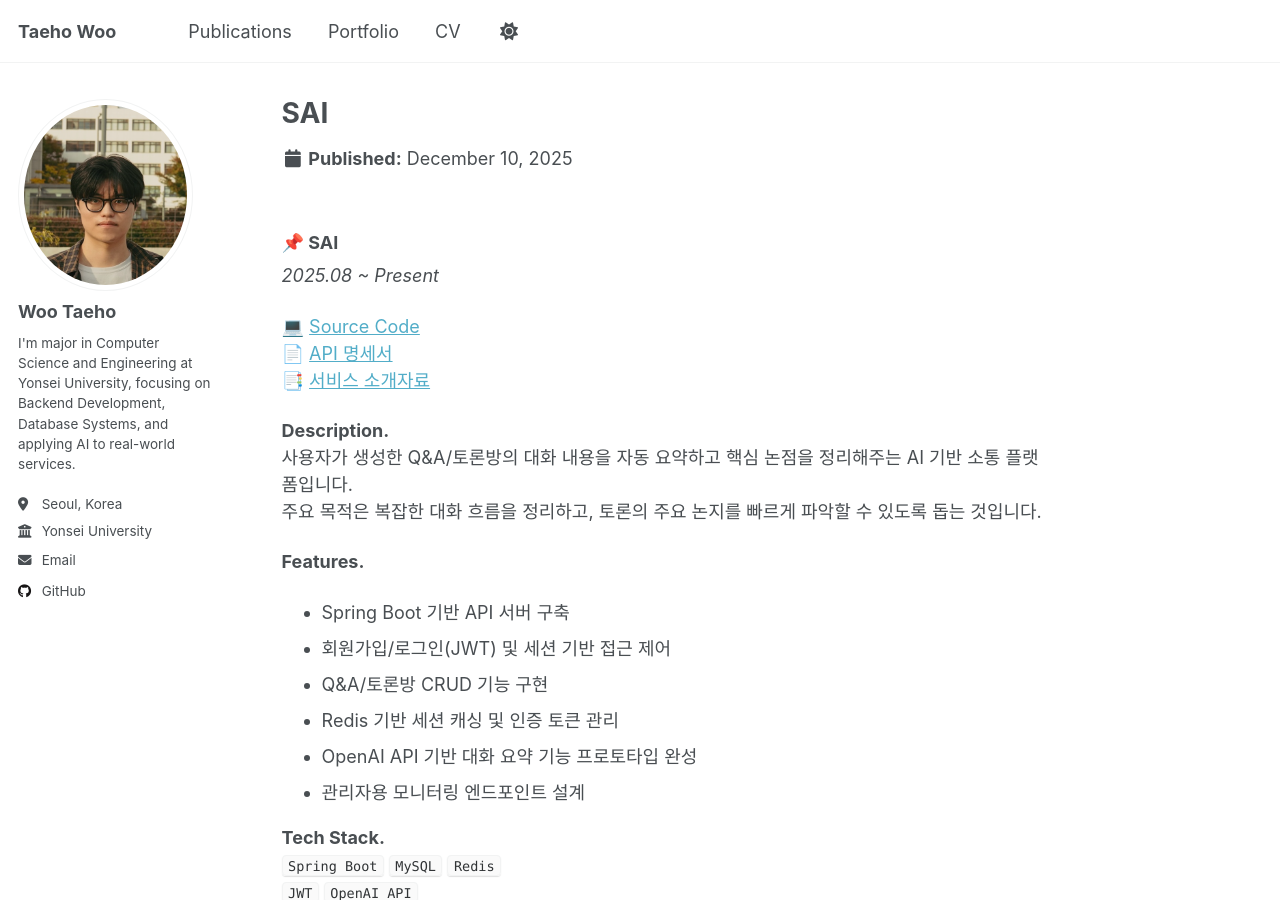
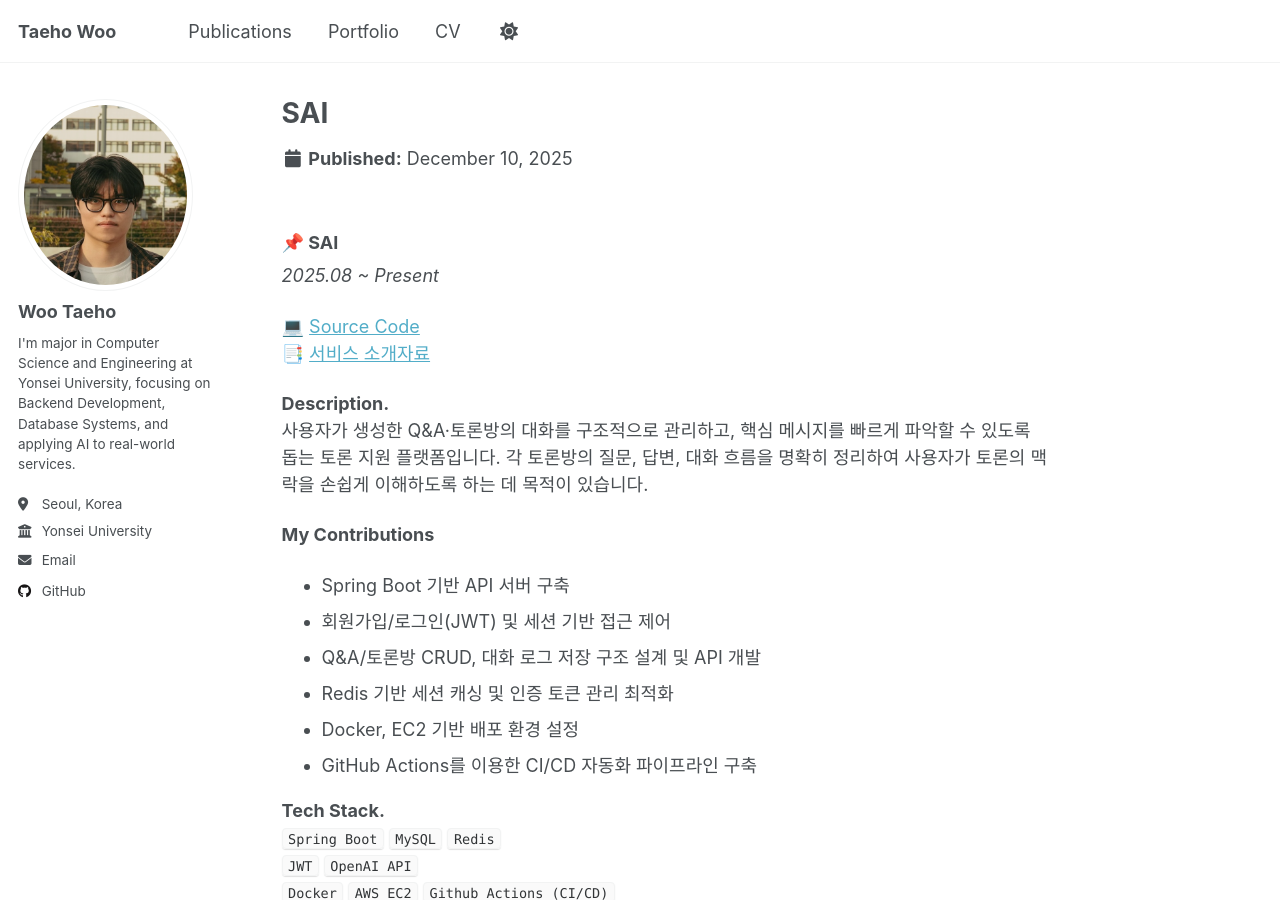
Before and after one commit to wooxogh/wooxogh.github.io, a Jekyll site: the page built from _portfolio/portfolio-5.md, in a window 1280 px wide and 900 px high. Built offline with Jekyll 4.4.1, drawn with Linux system fonts in a browser that asks for light colours; a script that is not in the unit is left out.

Commit message:
수정 완

```diff
--- a/_portfolio/portfolio-5.md
+++ b/_portfolio/portfolio-5.md
@@ -1,6 +1,6 @@
 ---
 title: "SAI"
-excerpt: "AI 기반 Q&A·토론 요약 플랫폼 (진행 중)<br/><img src='/images/' style='width:60%; height:auto;'>"
+excerpt: "Q&A·토론 요약 플랫폼<br/><img src='/images/sai.png' style='width:60%; height:auto;'>"
 collection: portfolio
 ---
 
@@ -8,22 +8,22 @@ collection: portfolio
 *2025.08 ~ Present*
 
 💻 [Source Code](https://github.com/Yonsei-Demo3/BE_API.git)
-📄 [API 명세서]()
-📑 [서비스 소개자료](/files/)
+📑 [서비스 소개자료](/files/sai.pdf)
 
 **Description.**
-사용자가 생성한 Q&A/토론방의 대화 내용을 자동 요약하고 핵심 논점을 정리해주는 AI 기반 소통 플랫폼입니다.
-주요 목적은 복잡한 대화 흐름을 정리하고, 토론의 주요 논지를 빠르게 파악할 수 있도록 돕는 것입니다.
+사용자가 생성한 Q&A·토론방의 대화를 구조적으로 관리하고, 핵심 메시지를 빠르게 파악할 수 있도록 돕는 토론 지원 플랫폼입니다.
+각 토론방의 질문, 답변, 대화 흐름을 명확히 정리하여 사용자가 토론의 맥락을 손쉽게 이해하도록 하는 데 목적이 있습니다.
 
-**Features.**
+**My Contributions**
 - Spring Boot 기반 API 서버 구축
 - 회원가입/로그인(JWT) 및 세션 기반 접근 제어
-- Q&A/토론방 CRUD 기능 구현
-- Redis 기반 세션 캐싱 및 인증 토큰 관리
-- OpenAI API 기반 대화 요약 기능 프로토타입 완성
-- 관리자용 모니터링 엔드포인트 설계
+- Q&A/토론방 CRUD, 대화 로그 저장 구조 설계 및 API 개발
+- Redis 기반 세션 캐싱 및 인증 토큰 관리 최적화
+- Docker, EC2 기반 배포 환경 설정
+- GitHub Actions를 이용한 CI/CD 자동화 파이프라인 구축
 
 **Tech Stack.**
 `Spring Boot` `MySQL` `Redis`
 `JWT` `OpenAI API`
 `Docker` `AWS EC2`
+`Github Actions (CI/CD)`
```
Also changed, not shown: _portfolio/portfolio-3.md (+2 -1 lines), _posts/portfolio-4.md (renamed from _portfolio/portfolio-4.md), images/sai.png (added), 1 other file.
